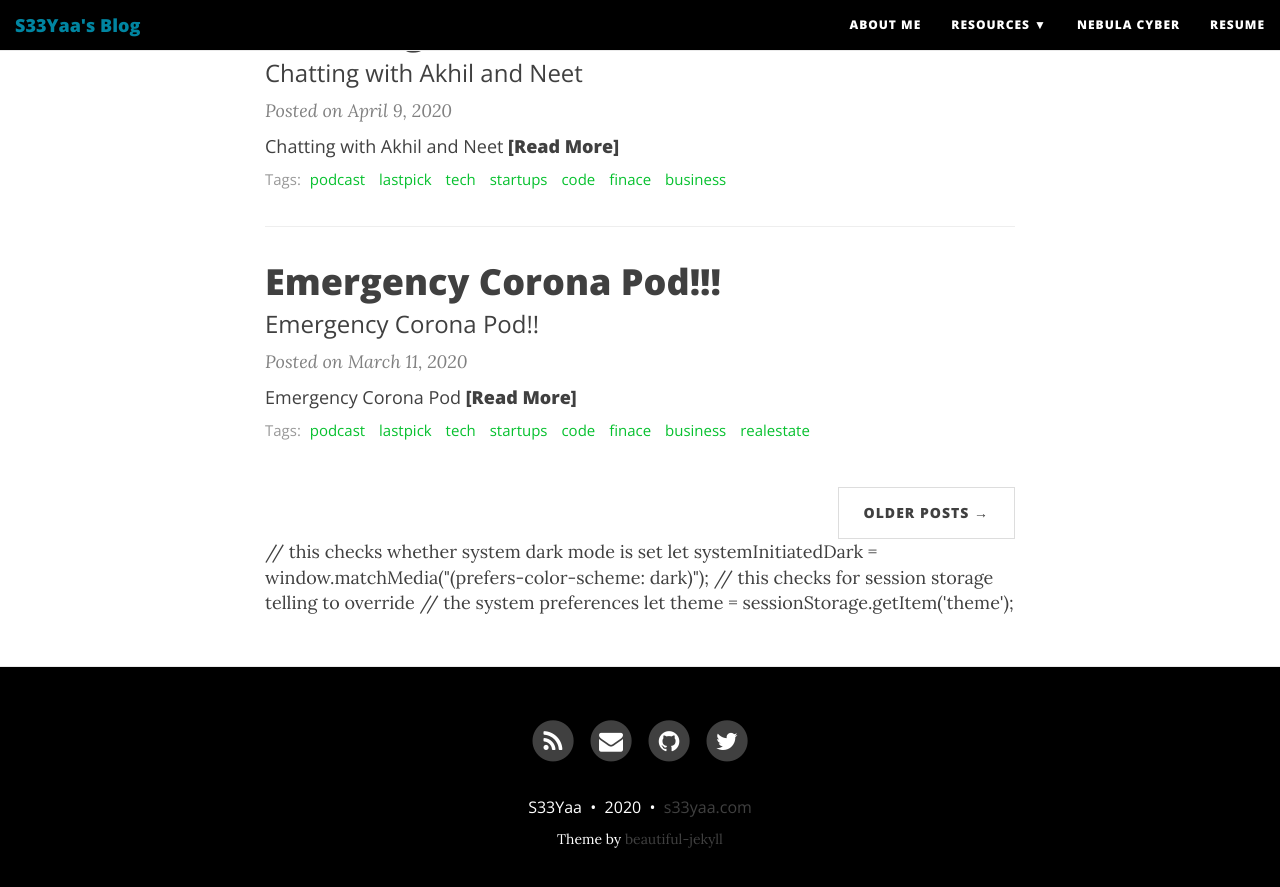
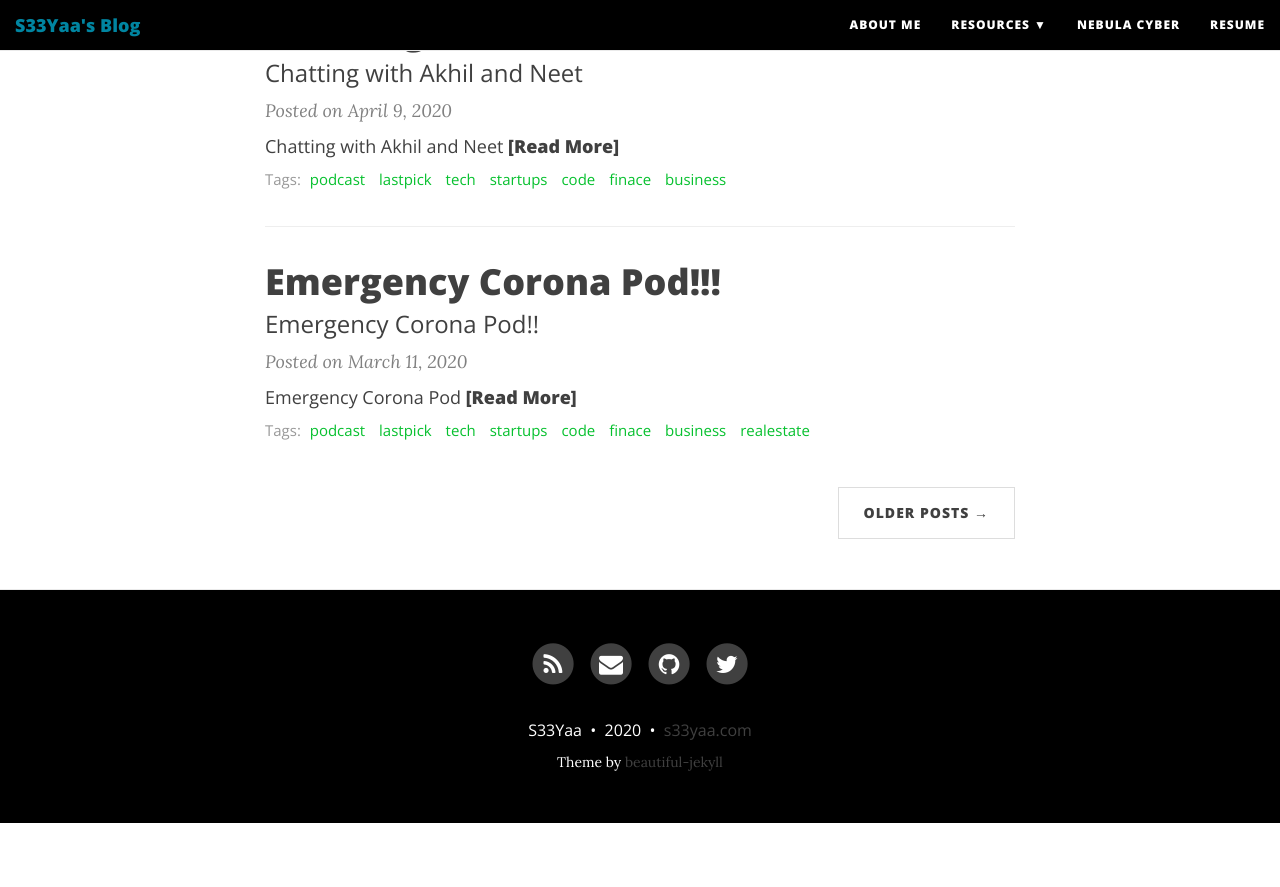
Before and after one commit to vevinkirk/vevinkirk.github.io, a Jekyll site: the page built from index.html, in a window 1280 px wide and 900 px high, scrolled down 1119 px. Shown: the top 887 px of the window. Built offline with Jekyll 4.4.1, drawn with Linux system fonts in a browser that asks for light colours; nearby versions of some CDN libraries; the list of posts is cut into pages by our own code; after the commit the page ends 1942 px from its top, so only the background shows below that.

Commit message:
Update index.html

```diff
--- a/index.html
+++ b/index.html
@@ -72,9 +72,3 @@ use-site-title: true
   {% endif %}
 </ul>
 {% endif %}
-
-// this checks whether system dark mode is set
-let systemInitiatedDark = window.matchMedia("(prefers-color-scheme: dark)");
-// this checks for session storage telling to override
-// the system preferences
-let theme = sessionStorage.getItem('theme');
```
